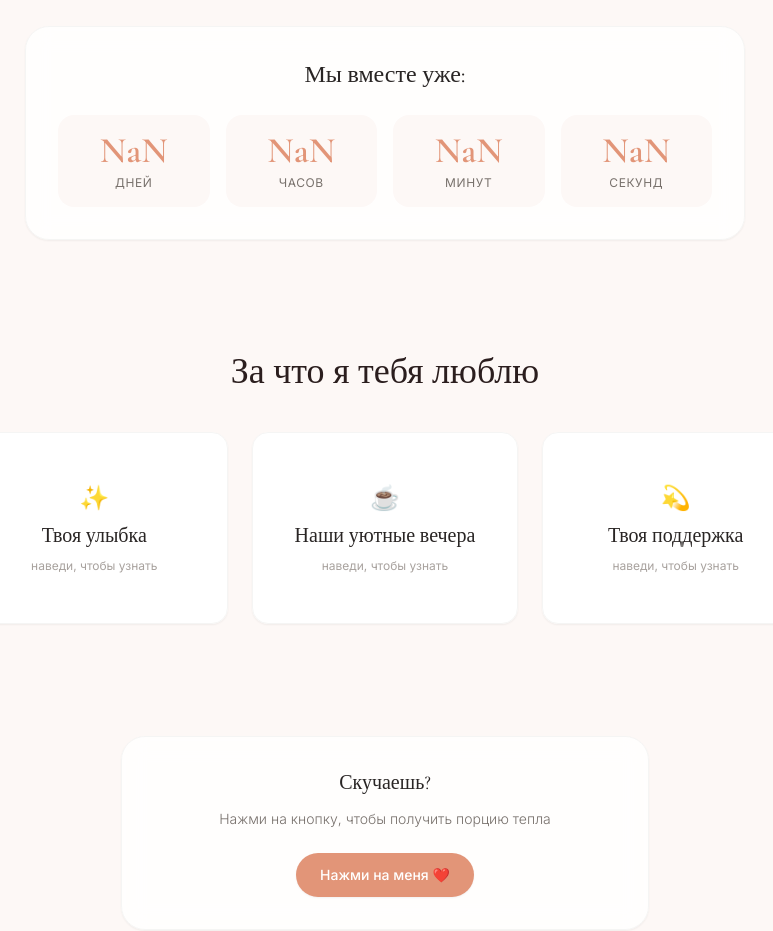
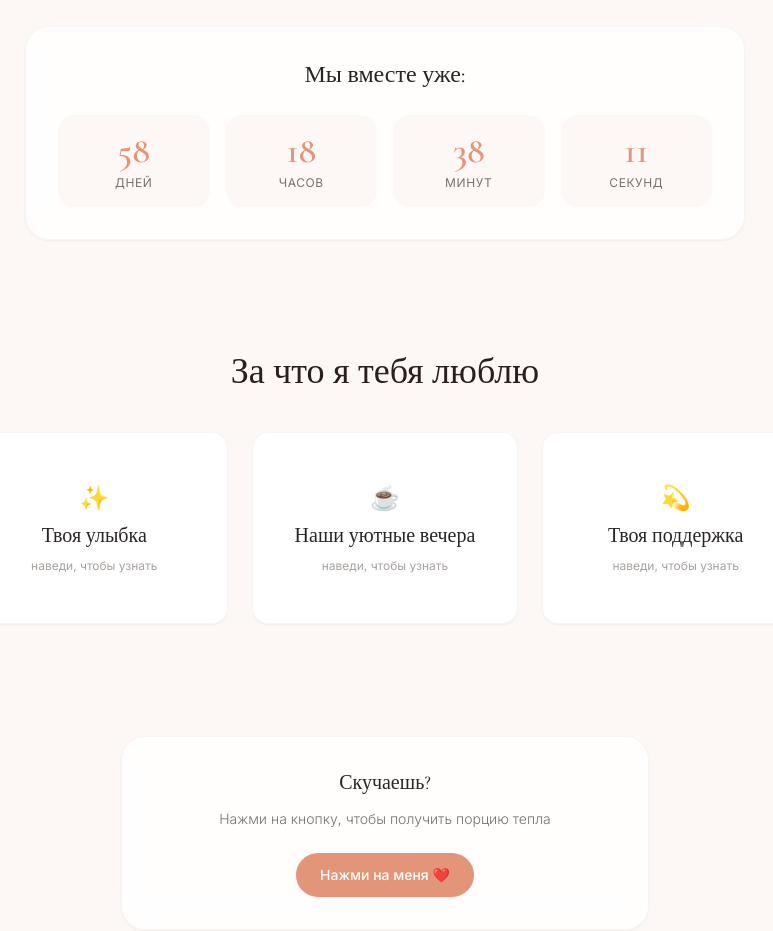
Before and after one commit to botnik-67/for_my_love, a plain HTML site: page index.html in a window 1280 px wide. Shown: the part 5520-6451 px from the top of the page, without its empty margins (255-1028 px from the left). Drawn offline with nearby package versions, Linux system fonts and the light colour scheme.

```diff
--- a/index.html
+++ b/index.html
@@ -338,7 +338,7 @@
 
 <script>
   // Укажи здесь вашу дату в формате 'YYYY-MM-DDTHH:mm:ss' (например, '2023-10-14T15:30:00')
-  const startDate = new Date('2026-09-21T00:8:00');
+  const startDate = new Date('2026-09-21T00:08:00');
 
   function updateTimer() {
     const now = new Date();
```
